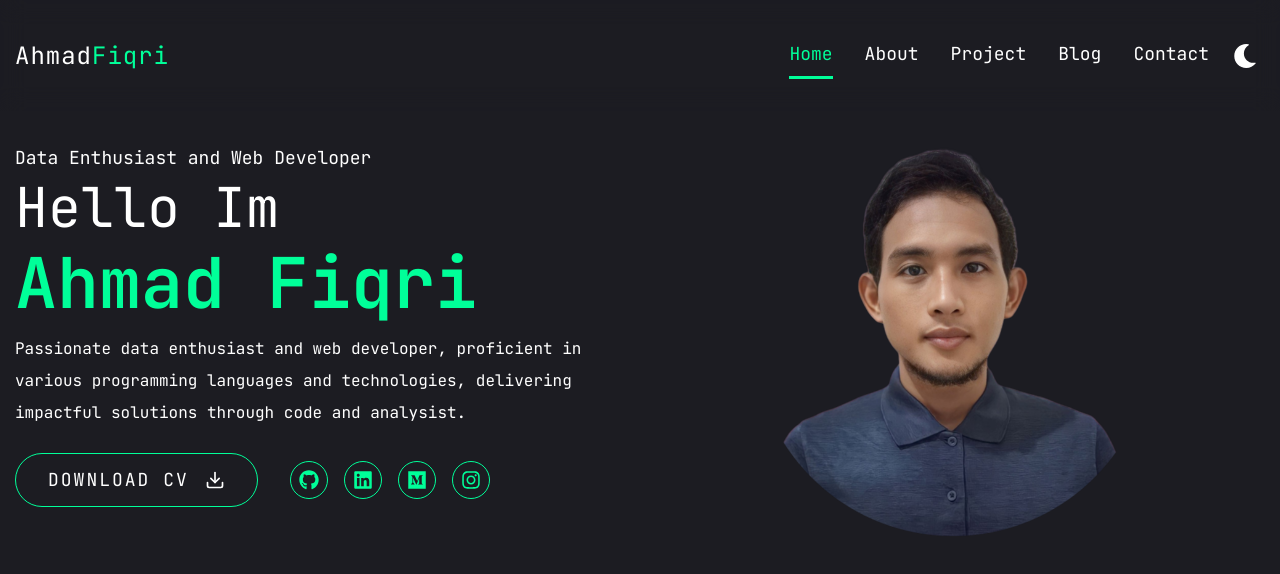
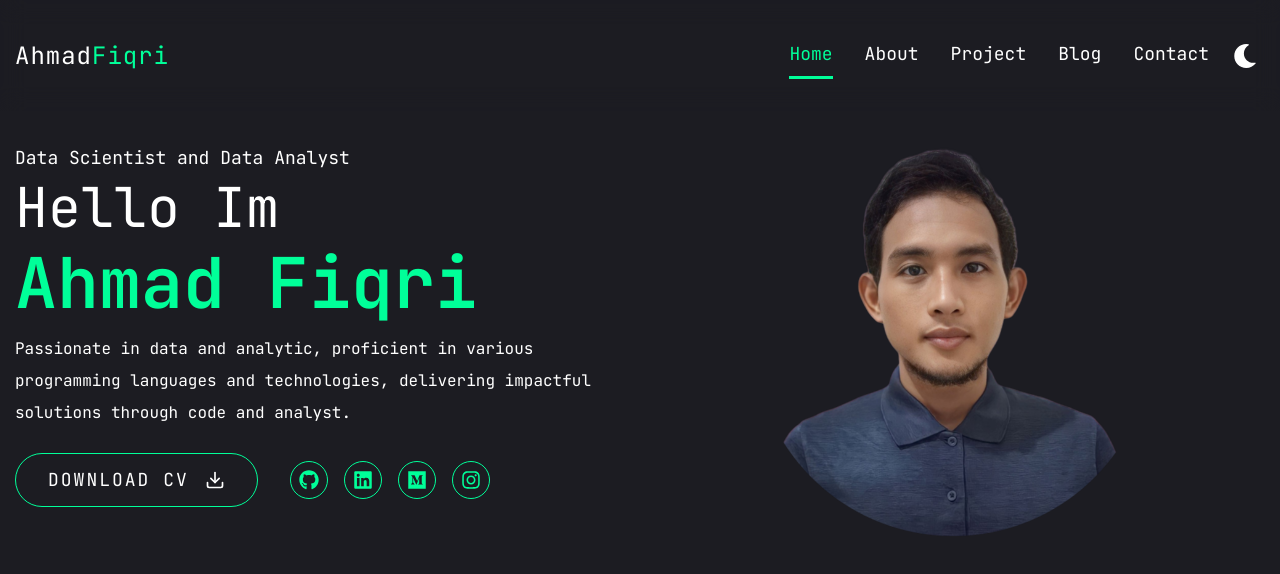
Before and after one commit to fiqrioemry/ahmadfiqrioemry_portfolio, a Next.js app: page / in a window 1280 px wide. Shown: the top 574 px of the page. Built offline with nearby package versions, Linux system fonts and the light colour scheme.

Commit message:
rev part home

```diff
--- a/src/app/page.jsx
+++ b/src/app/page.jsx
@@ -31,7 +31,7 @@ const Home = () => {
         <div className="flex flex-wrap w-full">
           <div className="w-full md:w-1/2 order-2 md:order-none h-full mb-6 py-6 md:py-8 space-y-2">
             <div className="text-center md:text-start">
-              <span className="text-lg">Data Enthusiast and Web Developer</span>
+              <span className="text-lg">Data Scientist and Data Analyst</span>
               <h1 className="text-[35px] md:text-[55px] leading-[1.2]">
                 Hello Im
                 <br />
@@ -41,9 +41,9 @@ const Home = () => {
               </h1>
             </div>
             <p className="text-[14px] md:text-[16px] text-center md:text-start">
-              Passionate data enthusiast and web developer, proficient in
-              various programming languages and technologies, delivering
-              impactful solutions through code and analysist.
+              Passionate in data and analytic, proficient in various programming
+              languages and technologies, delivering impactful solutions through
+              code and analyst.
             </p>
             <div className="py-4 flex md:flex-row flex-col items-center space-x-0  md:space-y-0 space-y-4 md:space-x-8 ">
               <Button
```
